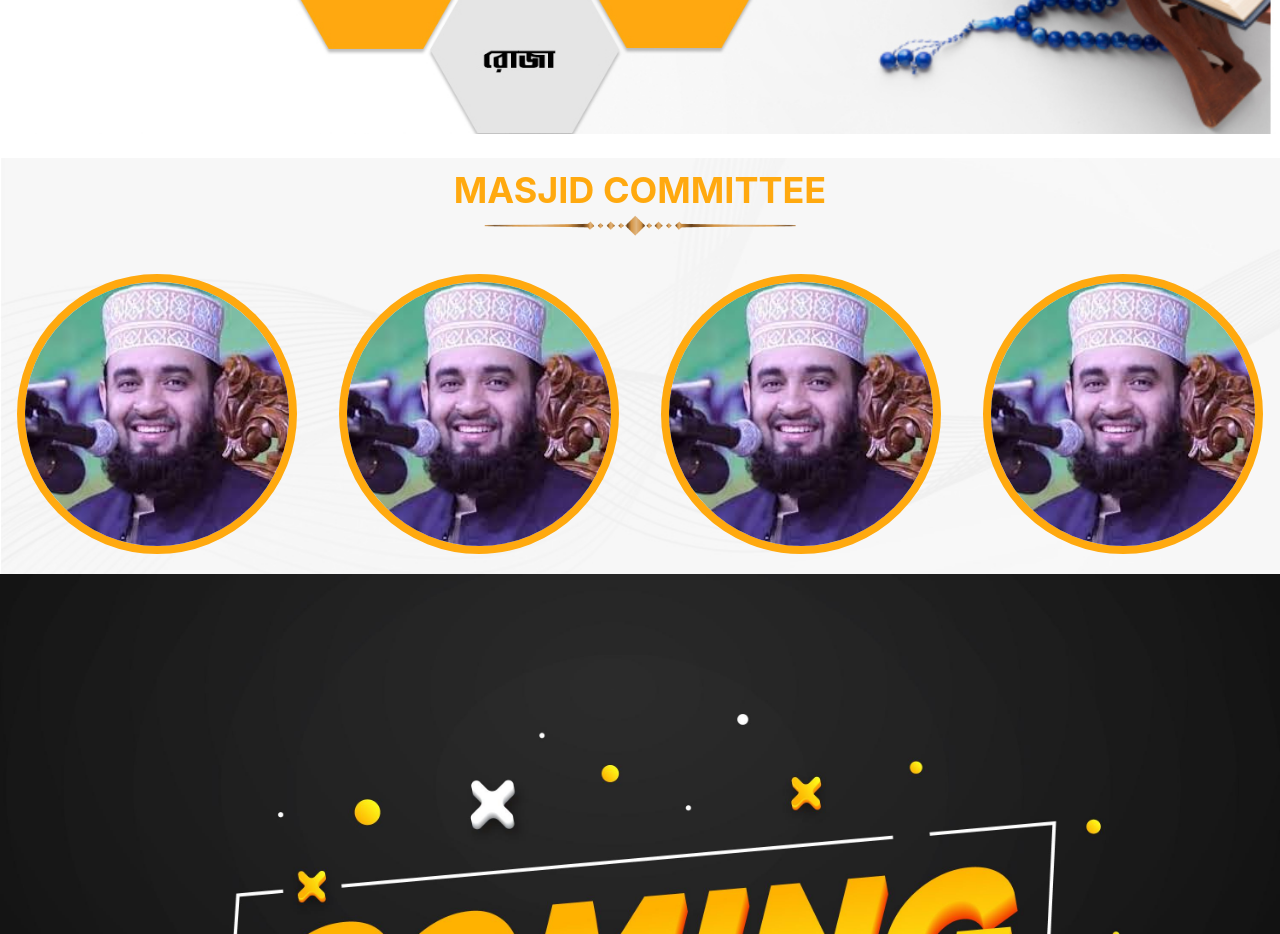
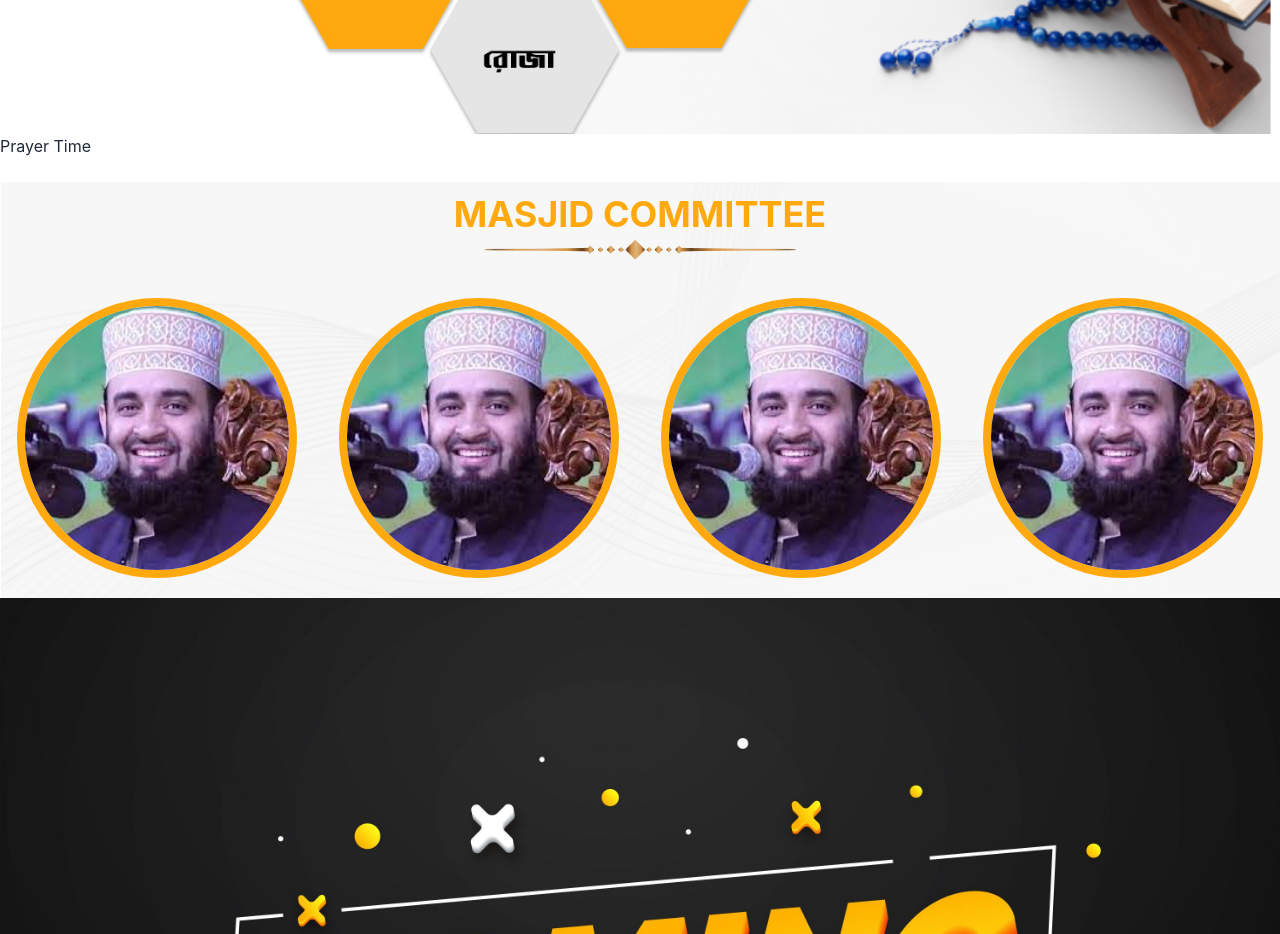
Before and after one commit to ParvesPR/moshjid-project, a React (Create React App) app: page / in a window 1280 px wide. Shown: the part 1060-1994 px from the top of the page. Built offline with nearby package versions, Linux system fonts and the light colour scheme; no server answers; a web font is replaced by a local one.

Commit message:
prayer time component added

```diff
--- a/src/pages/Home/Home/Home.js
+++ b/src/pages/Home/Home/Home.js
@@ -4,6 +4,7 @@ import Banner from '../Banner/Banner';
 import Blogs from '../Blogs/Blogs';
 import Committee from '../Committee/Committee';
 import IslamiPillar from '../IslamiPillar/IslamiPillar';
+import PrayerTime from '../PrayerTime/PrayerTime';
 
 
 const Home = () => {
@@ -11,6 +12,7 @@ const Home = () => {
         <div>
            <Banner></Banner>
            <IslamiPillar></IslamiPillar>
+           <PrayerTime></PrayerTime>
            <Committee></Committee>
            <Blogs></Blogs>
            <Footer></Footer>
--- /dev/null
+++ b/src/pages/Home/PrayerTime/PrayerTime.js
@@ -0,0 +1,11 @@
+import React from 'react';
+
+const PrayerTime = () => {
+    return (
+        <div>
+           <h2>Prayer Time</h2>
+        </div>
+    );
+};
+
+export default PrayerTime;
```
